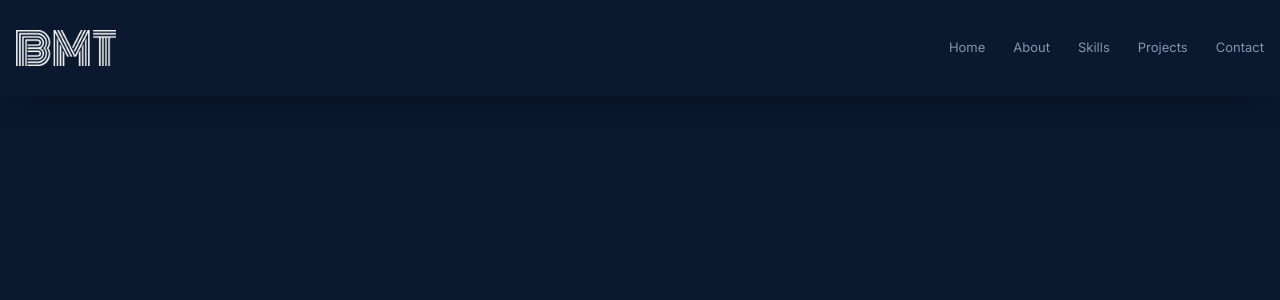
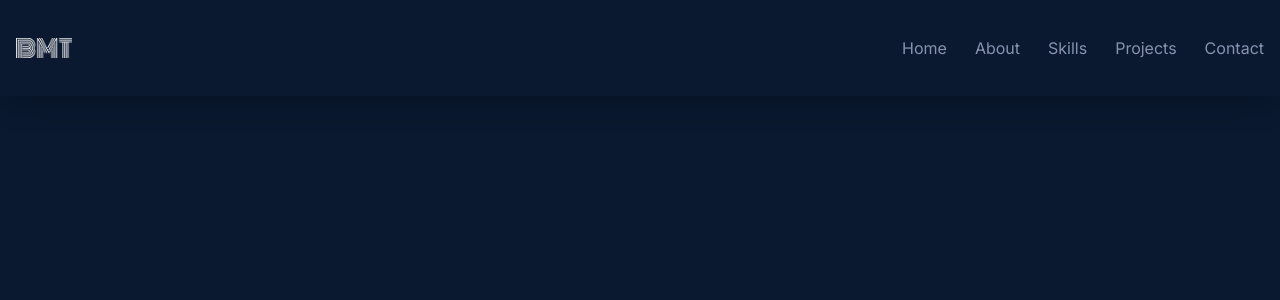
Before and after one commit to Ben-Tewfik/Portfolio, a Next.js app: page / in a window 1280 px wide. Shown: the top 300 px of the page. Built offline with nearby package versions, Linux system fonts and the light colour scheme.

Commit message:
style navbar and modify the way of importing images

```diff
--- /dev/null
+++ b/public/assets/index.js
@@ -0,0 +1,3 @@
+import whiteLogo from "./images/logo-white.png";
+
+export { whiteLogo };
--- a/src/components/Navbar/Navbar.jsx
+++ b/src/components/Navbar/Navbar.jsx
@@ -1,25 +1,22 @@
 import Image from "next/image";
 import Link from "next/link";
 import { motion } from "framer-motion";
+import { whiteLogo } from "../../../public/assets";
 
 export default function Navbar() {
   return (
     <div className="w-full shadow-navbarShadow h-20 lg:h-[12vh] sticky top-0 z-50 bg-bodyColor px-4">
       <div className="max-w-container h-full mx-auto py-1 font-titleFont flex items-center justify-between">
         <div>
-          <Image
-            src="/images/logo-white.png"
-            alt="logo"
-            width={100}
-            height={100}
-          />
+          <Image src={whiteLogo} alt="logo" className="w-14 h-auto" />
         </div>
         <motion.div
           initial={{ opacity: 0 }}
           animate={{ opacity: 1 }}
           transition={{ duration: 0.5 }}
+          className="hidden mdl:inline-flex items-center gap-7"
         >
-          <ul className="flex text-[13px] gap-7">
+          <ul className="flex gap-7">
             <Link href="#home">
               <motion.li
                 initial={{ y: -10, opacity: 0 }}
@@ -31,27 +28,53 @@ export default function Navbar() {
               </motion.li>
             </Link>
             <Link href="#home">
-              <li className="font-medium text-textDark hover:text-textGreen cursor-pointer duration-300 nav-link">
+              <motion.li
+                initial={{ y: -10, opacity: 0 }}
+                animate={{ y: 0, opacity: 1 }}
+                transition={{ duration: 0.1, delay: 0.2 }}
+                className="font-medium text-textDark hover:text-textGreen cursor-pointer duration-300 nav-link"
+              >
                 About
-              </li>
+              </motion.li>
             </Link>
             <Link href="#home">
-              <li className="font-medium text-textDark hover:text-textGreen cursor-pointer duration-300 nav-link">
+              <motion.li
+                initial={{ y: -10, opacity: 0 }}
+                animate={{ y: 0, opacity: 1 }}
+                transition={{ duration: 0.1, delay: 0.3 }}
+                className="font-medium text-textDark hover:text-white cursor-pointer duration-300 nav-link"
+              >
                 Skills
-              </li>
+              </motion.li>
             </Link>
             <Link href="#home">
-              <li className="font-medium text-textDark hover:text-textGreen cursor-pointer duration-300 nav-link">
+              <motion.li
+                initial={{ y: -10, opacity: 0 }}
+                animate={{ y: 0, opacity: 1 }}
+                transition={{ duration: 0.1, delay: 0.4 }}
+                className="font-medium text-textDark hover:text-textGreen cursor-pointer duration-300 nav-link"
+              >
                 Projects
-              </li>
+              </motion.li>
             </Link>
             <Link href="#home">
-              <li className="font-medium text-textDark hover:text-textGreen cursor-pointer duration-300 nav-link">
+              <motion.li
+                initial={{ y: -10, opacity: 0 }}
+                animate={{ y: 0, opacity: 1 }}
+                transition={{ duration: 0.1, delay: 0.5 }}
+                className="font-medium text-textDark hover:text-textGreen cursor-pointer duration-300 nav-link"
+              >
                 Contact
-              </li>
+              </motion.li>
             </Link>
           </ul>
         </motion.div>
+        {/* icon section */}
+        <div className="w-6 h-5 flex flex-col justify-between items-center text-4xl text-white cursor-pointer overflow-hidden mdl:hidden group">
+          <span className="w-full h-[2px] bg-white inline-flex transform group-hover:translate-x-2 transition-all ease-in-out duration-300"></span>
+          <span className="w-full h-[2px] bg-white inline-flex transform translate-x-3 group-hover:translate-x-0 transition-all ease-in-out duration-300"></span>
+          <span className="w-full h-[2px] bg-white inline-flex transform translate-x-1 group-hover:translate-x-3 transition-all ease-in-out duration-300"></span>
+        </div>
       </div>
     </div>
   );
--- a/src/pages/index.jsx
+++ b/src/pages/index.jsx
@@ -1,9 +1,18 @@
 import Navbar from "@/components/Navbar/Navbar";
+import Head from "next/head";
 
 export default function Home() {
   return (
-    <main className="w-full h-screen font-bodyFont bg-bodyColor text-textLight overflow-x-hidden overflow-y-scroll">
-      <Navbar />
-    </main>
+    <>
+      <Head>
+        <title>Benarba Tewfik</title>
+        <meta name="description" content="Benarba Mohammed Tewfik Portofolio" />
+        <meta name="viewport" content="width=device-width, initial-scale=1" />
+        <link rel="icon" href="/favicon.ico" />
+      </Head>
+      <main className="w-full h-screen font-bodyFont bg-bodyColor text-textLight overflow-x-hidden overflow-y-scroll">
+        <Navbar />
+      </main>
+    </>
   );
 }
```
Also changed, not shown: public/assets/images/logo-white.png (renamed from public/images/logo-white.png), public/assets/images/tewfik.jpg (renamed from public/images/tewfik.jpg).
